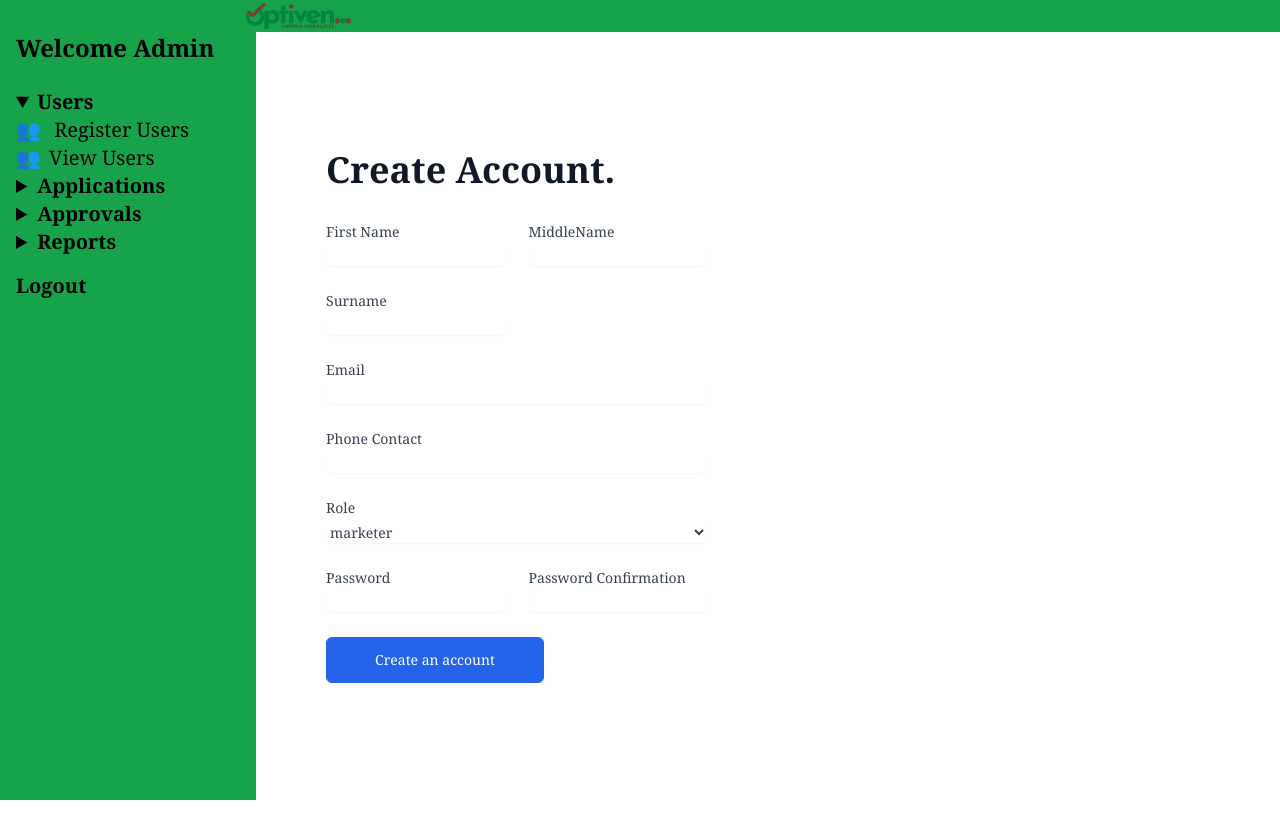
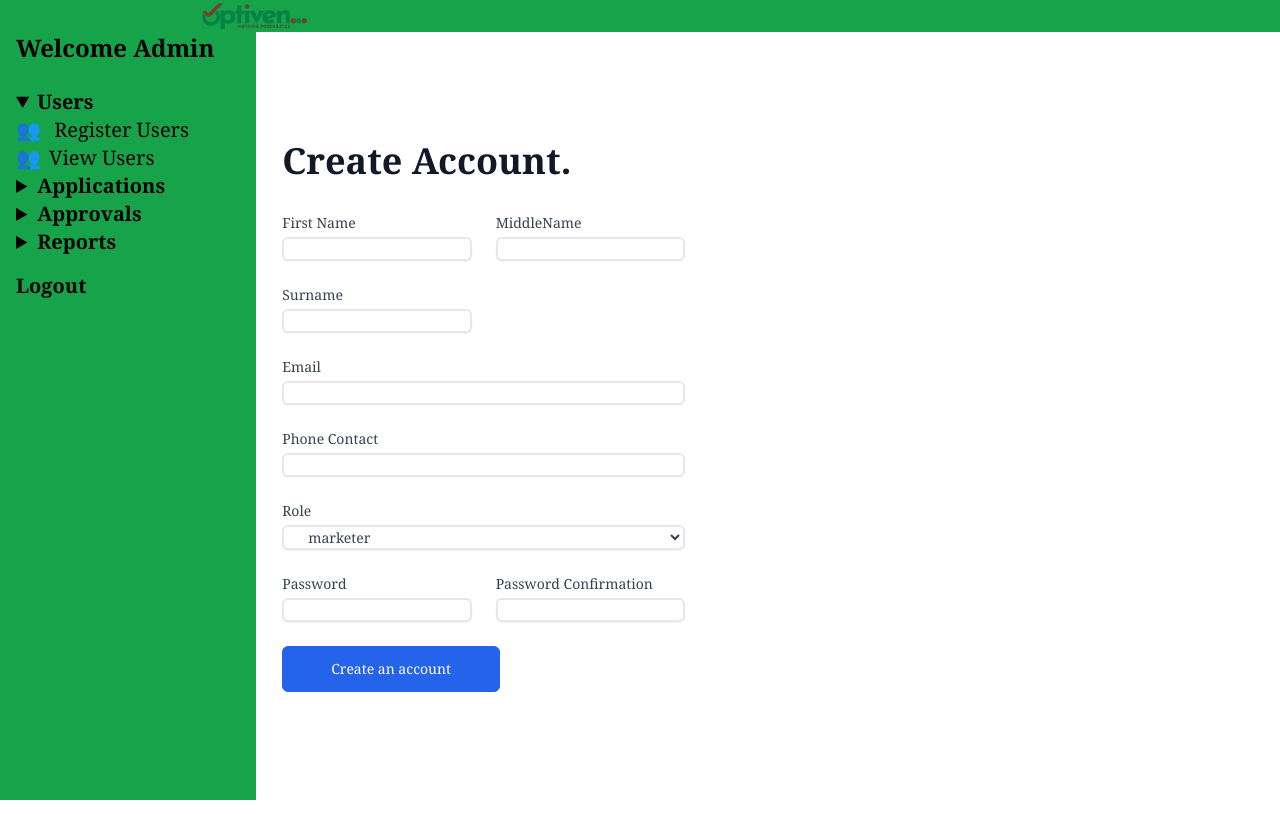
Before and after one commit to DENNISINNOCENT/optiven_clearance_system, a React (Create React App) app: page /admin/users in a window 1280 px wide. Built offline with nearby package versions, Linux system fonts and the light colour scheme.

Commit message:
userviem

```diff
--- a/src/App.js
+++ b/src/App.js
@@ -5,6 +5,7 @@ import Admindashboard from "./dashboard/Admindashboard";
 import EmployeeForm from "./pages/EmployeeForm";
 import UserForm from "./pages/UserForm";
 import AllEmployeeView from "./pages/AllEmployeeView";
+import Userview from "./pages/Userview";
 
 
 function App() {
@@ -15,6 +16,7 @@ function App() {
           <Route path="employeeform" element={<EmployeeForm />} />
           <Route path="users" element= {<UserForm/>}/>
           <Route path="employees" element={<AllEmployeeView/>}/>
+          <Route path="view-users" element={<Userview/>}/>
 
         </Route>
       </Routes>
--- a/src/pages/UserForm.js
+++ b/src/pages/UserForm.js
@@ -83,7 +83,8 @@ const UserForm = () => {
                     type="text"
                     id="first_name"
                     name="first_name"
-                    className="mt-1 w-full rounded-md border-gray-200 bg-white text-sm text-gray-700 shadow-sm"
+                    autoComplete="off"
+                    className="mt-1 w-full rounded-md border-gray-200 bg-white text-sm text-gray-700 shadow-sm px-10 border-2"
                     onChange={handleChange}
 
                   />
@@ -101,7 +102,8 @@ const UserForm = () => {
                     type="text"
                     id="MiddleName"
                     name="middle_name"
-                    className="mt-1 w-full rounded-md border-gray-200 bg-white text-sm text-gray-700 shadow-sm"
+                    autoComplete="off"
+                    className="mt-1 w-full rounded-md border-gray-200 bg-white text-sm text-gray-700 shadow-sm px-10 border-2"
                     onChange={handleChange}
 
                   />
@@ -118,8 +120,10 @@ const UserForm = () => {
                     type="text"
                     id="surname"
                     name="surname"
-                    className="mt-1 w-full rounded-md border-gray-200 bg-white text-sm text-gray-700 shadow-sm"
+                    autoComplete="off"
+                    className="mt-1 w-full rounded-md border-gray-200 bg-white text-sm text-gray-700 shadow-sm px-10 border-2"
                     onChange={handleChange}
+
 
                   />
                 </div>
@@ -137,7 +141,8 @@ const UserForm = () => {
                     type="email"
                     id="user_email"
                     name="user_email"
-                    className="mt-1 w-full rounded-md border-gray-200 bg-white text-sm text-gray-700 shadow-sm"
+                    autoComplete="off"
+                    className="mt-1 w-full rounded-md border-gray-200 bg-white text-sm text-gray-700 shadow-sm px-5 border-2"
                     onChange={handleChange}
 
                   />
@@ -154,8 +159,9 @@ const UserForm = () => {
                     type="text"
                     id="user_contact"
                     name="user_contact"
-                    className="mt-1 w-full rounded-md border-gray-200 bg-white text-sm text-gray-700 shadow-sm"
+                    className="mt-1 w-full rounded-md border-gray-200 bg-white text-sm text-gray-700 shadow-sm px-5 border-2"
                     onChange={handleChange}
+                    autoComplete="off"
 
                   />
                 </div>
@@ -167,10 +173,11 @@ const UserForm = () => {
                     Role
                   </label>
                   <select
-                    className="mt-1 w-full rounded-md border-gray-200 bg-white text-sm text-gray-700 shadow-sm"
+                    className="mt-1 w-full rounded-md border-gray-200 bg-white text-sm text-gray-700 shadow-sm px-5 border-2"
                     name="user_role"
                     id="user_role"
                     defaultValue="marketer"
+                    autoComplete="off"
                     onChange={handleChange}
 
                   >
@@ -196,7 +203,7 @@ const UserForm = () => {
                     type="password"
                     id="user_Password"
                     name="user_password"
-                    className="mt-1 w-full rounded-md border-gray-200 bg-white text-sm text-gray-700 shadow-sm"
+                    className="mt-1 w-full rounded-md border-gray-200 bg-white text-sm text-gray-700 shadow-sm px-5 border-2"
                     onChange={handleChange}
 
                   />
@@ -215,7 +222,7 @@ const UserForm = () => {
                     id="confirm_password"
                     name="confirm_password"
 
-                    className="mt-1 w-full rounded-md border-gray-200 bg-white text-sm text-gray-700 shadow-sm"
+                    className="mt-1 w-full rounded-md border-gray-200 bg-white text-sm text-gray-700 shadow-sm px-10 border-2"
                     onChange={handleChange}
                   />
                 </div>
--- /dev/null
+++ b/src/pages/Userview.js
@@ -0,0 +1,73 @@
+import React, { useEffect } from "react";
+import { getUsers } from "../redux/userSlice";
+import { useDispatch, useSelector } from "react-redux";
+const Userview = () => {
+  const usersData = useSelector((state) => state.users);
+  const dispatch = useDispatch();
+  useEffect(() => {
+    dispatch(getUsers());
+  });
+  console.log(usersData)
+
+  return (
+    <div>
+      <div className="overflow-x-auto">
+        <table className="min-w-full divide-y-2 divide-gray-200 bg-white text-sm">
+          <thead className="ltr:text-left rtl:text-right">
+            <tr>
+              <th className="whitespace-nowrap px-4 py-2 font-medium text-gray-900">
+                Name
+              </th>
+              <th className="whitespace-nowrap px-4 py-2 font-medium text-gray-900">
+                Email
+              </th>
+              <th className="whitespace-nowrap px-4 py-2 font-medium text-gray-900">
+                Role
+              </th>
+              <th className="whitespace-nowrap px-4 py-2 font-medium text-gray-900">
+                Contact
+              </th>
+              <th className="px-4 py-2"></th>
+            </tr>
+          </thead>
+
+          <tbody className="divide-y divide-gray-200">
+            {usersData.users.map((user) =>(
+                 <tr key={user.user_id}>
+                 <td className="whitespace-nowrap px-4 py-2 font-medium text-gray-900">
+                  {user.first_name}
+                 </td>
+                 <td className="whitespace-nowrap px-4 py-2 text-gray-700">
+                   {user.user_email}
+                 </td>
+                 <td className="whitespace-nowrap px-4 py-2 text-gray-700">
+                  {user.user_role}
+                 </td>
+                 <td className="whitespace-nowrap px-4 py-2 text-gray-700">
+                {user.user_contact}
+                 </td>
+                 <td className="whitespace-nowrap px-4 py-2">
+                   <a
+                     href="#"
+                     className="inline-block rounded bg-indigo-600 px-4 py-2 text-xs font-medium text-white hover:bg-indigo-700 m-3"
+                   >
+                     Edit
+                   </a>
+                   <a
+                     href="#"
+                     className="inline-block rounded bg-red-600 px-4 py-2 text-xs font-medium text-white hover:bg-indigo-700 m-3"
+                   >
+                     Delete
+                   </a>
+                 </td>
+               </tr>
+            ) )}
+
+          </tbody>
+        </table>
+      </div>
+    </div>
+  );
+};
+
+export default Userview;
--- a/src/redux/userSlice.js
+++ b/src/redux/userSlice.js
@@ -1,73 +1,72 @@
-import { createSlice,createAsyncThunk } from "@reduxjs/toolkit";
+import { createSlice, createAsyncThunk } from "@reduxjs/toolkit";
 import axios from "axios";
 
 // post Users
 export const postUsers = createAsyncThunk(
-    'postUsers',
-    async(users,{rejectWithValue}) => {
-        try{
-            const response = await axios.post("http://localhost:5000/users", users);
+  "postUsers",
+  async (users, { rejectWithValue }) => {
+    try {
+      const response = await axios.post("http://localhost:5000/users",users);
 
-            console.log(users)
-            console.log(response)
-            return response.data
-        }catch(error) {
-            return rejectWithValue(error.message)
-
+      console.log(users);
+      console.log(response);
+      return response.users;
+    } catch (error) {
+      console.log( "Error", error)
+      return rejectWithValue(error.message);
     }
   }
-)
+);
 
 // get users.
 export const getUsers = createAsyncThunk(
-    'getUsers',
-    async(_,{rejectWithValue}) => {
-        try{
-            const response = await axios.get("http://localhost:5000/users")
-            if(!response){
-                throw new Error("server cannot be reached")
+  "getUsers",
+  async (_, { rejectWithValue }) => {
+    try {
+      const response = await axios.get("http://localhost:5000/users");
+      if (!response) {
+        throw new Error("server cannot be reached");
       }
-            return response
-        }catch(error){
-            return rejectWithValue(error.message)
+      return response.users;
+    } catch (error) {
+      return rejectWithValue(error.message);
     }
   }
-)
-
+);
 
 const userSlice = createSlice({
-    name:"users",
-    initialState:{
+  name: "users",
+  initialState: {
     users: [],
     loading: false,
-        error: null
+    error: null,
   },
-    reducers:{},
+  reducers: {},
   extraReducers: (builder) => {
     builder
-        .addCase(postUsers.pending,(state) =>{
-            state.loading = true
+      .addCase(postUsers.pending, (state) => {
+        state.loading = true;
       })
-        .addCase(postUsers.fulfilled, (state,action) =>{
-            state.loading = false
-            state.users.push(action.payload)
+      .addCase(postUsers.fulfilled, (state, action) => {
+        state.loading = false;
+        state.users.push(action.payload);
       })
-        .addCase(postUsers.rejected,(state,action) =>{
-            state.loading =false
-            state.error = action.payload
+      .addCase(postUsers.rejected, (state, action) => {
+        state.loading = false;
+        state.error = action.payload;
       })
 
-        .addCase(getUsers.pending,state =>{
-            state.loading = true
+      .addCase(getUsers.pending, (state) => {
+        state.loading = true;
       })
-        .addCase(getUsers.fulfilled,(state,action) =>{
-            state.loading = false
-            state.users = action.payload
+      .addCase(getUsers.fulfilled, (state, action) => {
+        state.loading = false;
+        state.users = action.payload;
       })
-        .addCase(getUsers.rejected,(state,action) =>{
-            state.loading = false
-            state.error = action.payload
-        })
-    }
-})
-export default userSlice.reducer
+      .addCase(getUsers.rejected, (state, action) => {
+        state.loading = false;
+        state.error = action.payload;
+      });
+  },
+});
+export default userSlice.reducer;
```
Lines whose indentation alone changed are shown as unchanged.
